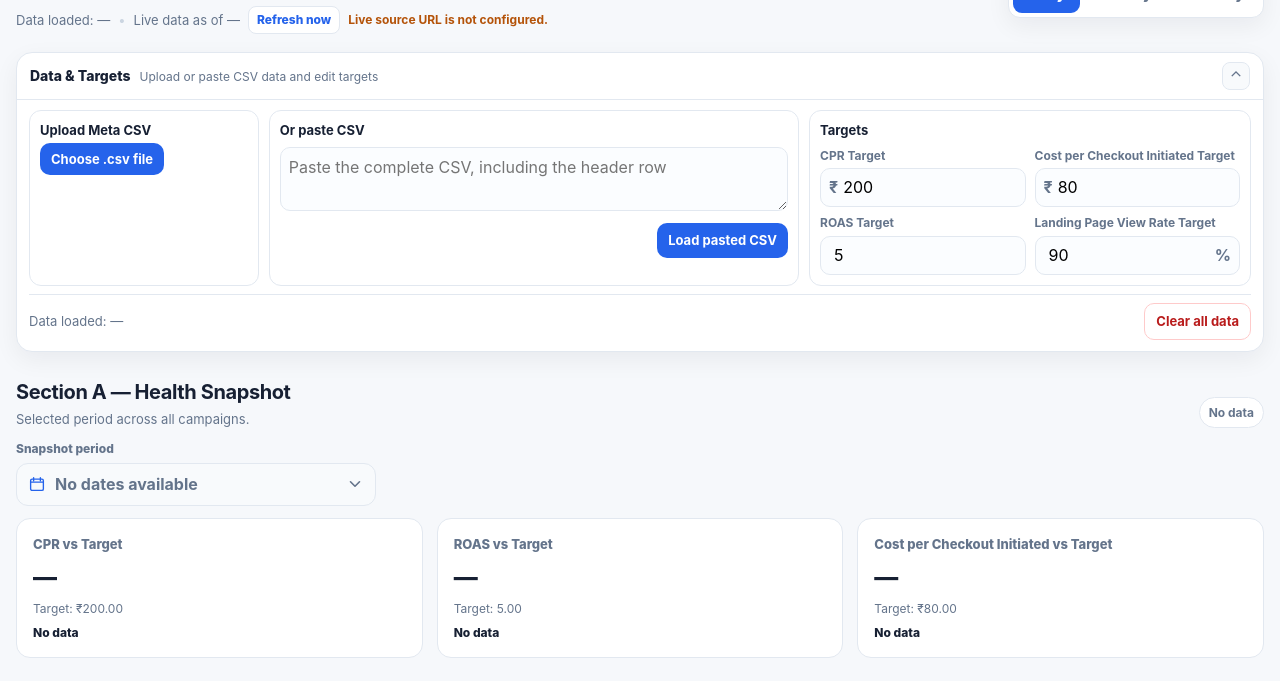
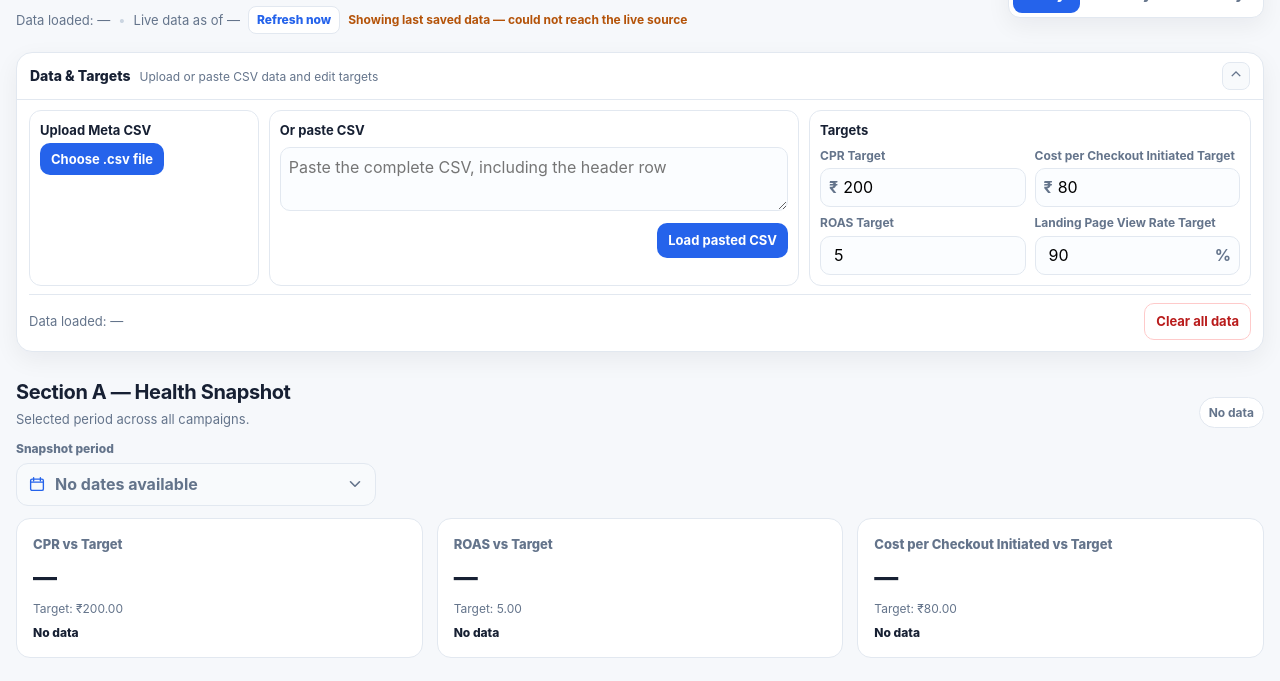
Before and after one commit to sietz/Hero_meta_ads_dashboard, a plain HTML site: page index.html in a window 1280 px wide. Shown: the part 71-752 px from the top of the page. Drawn offline with nearby package versions, Linux system fonts and the light colour scheme; no server answers.

Commit message:
Update index.html

```diff
--- a/index.html
+++ b/index.html
@@ -1412,11 +1412,13 @@
       }
 
       function liveSourceConfigured() {
+        const url = String(PUBLISHED_CSV_URL || '').trim();
         return (
-          /^https?:\/\//i.test(PUBLISHED_CSV_URL) &&
-          !PUBLISHED_CSV_URL.includes('https://docs.google.com/spreadsheets/d/e/2PACX-1vQgOETaO3urEYEatgWupFhwMq22mrqGygTLlbAWXZtl2KSTnbU8WPsCO2xjQxZKbeYb7X-LeJWZQCCd/pub?gid=1244717252&single=true&output=csv') &&
-          !PUBLISHED_CSV_URL.includes('https://docs.google.com/spreadsheets/d/e/2PACX-1vQgOETaO3urEYEatgWupFhwMq22mrqGygTLlbAWXZtl2KSTnbU8WPsCO2xjQxZKbeYb7X-LeJWZQCCd/pub?gid=1244717252&single=true&output=csv') &&
-          !PUBLISHED_CSV_URL.includes('PASTE_YOUR')
+          /^https?:\/\//i.test(url) &&
+          !url.includes('PASTE_SHEET_ID_HERE') &&
+          !url.includes('PASTE_SHEET_NAME_HERE') &&
+          !url.includes('PASTE_YOUR_PUBLISHED_GOOGLE_SHEET_CSV_URL_HERE') &&
+          !url.includes('PASTE_YOUR')
         );
       }
 
```
